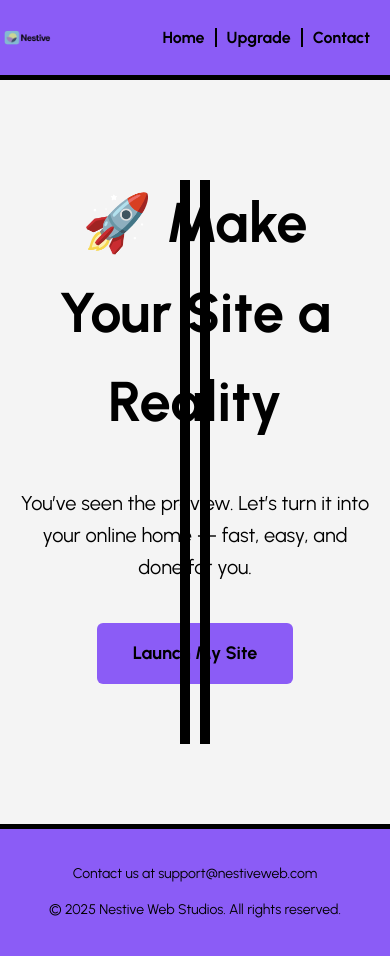
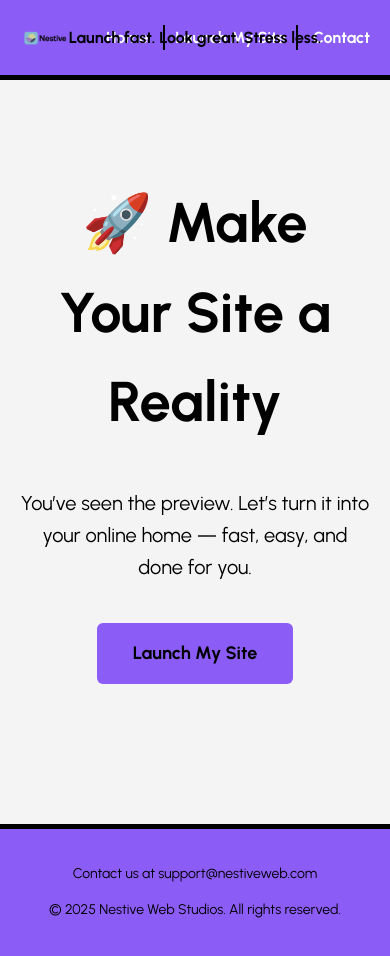
Before and after one commit to NestiveWebStudios/nestive-site, a React (Vite) app: page /upgrade in a window 390 px wide. Built offline with nearby package versions, Linux system fonts and the light colour scheme.

Commit message:
Site layout correction for mobile

```diff
--- a/index.html
+++ b/index.html
@@ -4,7 +4,7 @@
     <link href="https://fonts.googleapis.com/css2?family=Urbanist:wght@400;500;700&display=swap" rel="stylesheet">
     <link href="https://fonts.googleapis.com/css2?family=Poppins:wght@400;600&display=swap" rel="stylesheet">
     <meta charset="UTF-8" />
-    <link rel="icon" href="/favicon.png" />
+    <link rel="icon" type="image/png" href="/favicon.png" />
     <meta name="viewport" content="width=device-width, initial-scale=1.0" />
     <title>Nestive Web Studios</title>
   </head>
--- a/src/App.jsx
+++ b/src/App.jsx
@@ -13,56 +13,66 @@ const App = () => {
         flexDirection: 'column',
         minHeight: '100vh',
         backgroundColor: 'inherit',
-        fontFamily: "'Urbanist', sans-serif" // Ensure fallback to Urbanist if style.css fails
+        fontFamily: "'Urbanist', sans-serif"
       }}>
         <nav style={{
+          width: '100%',
           display: 'flex',
           alignItems: 'center',
           justifyContent: 'space-between',
-          paddingLeft: '0px',
-          paddingRight: '20px',
+          padding: '0 20px',
           backgroundColor: '#8B5CF6',
           borderBottom: '5px solid #000',
           height: '80px',
-          overflow: 'hidden'
+          boxSizing: 'border-box',
+          position: 'relative'
         }}>
 
+          {/* Logo */}
           <Link to="/" style={{ display: 'flex', alignItems: 'center' }}>
             <img
               src="/nestive-transparent-logo.png"
               alt="Nestive Logo"
-              style={{
-                height: '700px',
-                width: 'auto',
-                maxWidth: '33%',
-                objectFit: 'contain',
-                marginRight: '10px'
-              }}
+              className="nav-logo"
             />
           </Link>
 
-          <div>
+          {/* Quote Centered in Banner */}
+          <div style={{
+            position: 'absolute',
+            left: '50%',
+            transform: 'translateX(-50%)',
+            fontWeight: 'bold',
+            color: '#000',
+            fontSize: '1rem',
+            whiteSpace: 'nowrap'
+          }}>
+            Launch fast. Look great. Stress less.
+          </div>
+
+          {/* Navigation Links */}
+          <div style={{ display: 'flex', gap: '15px' }}>
             <Link to="/" style={{
-              marginRight: '10px',
               textDecoration: 'none',
-              fontWeight: 'bold'
+              fontWeight: 'bold',
+              color: '#fff'
             }}>
               Home
             </Link>
-            <Link to="/upgrade" style={{
-              marginRight: '10px',
+            <Link to="/upgrade-details" style={{
               textDecoration: 'none',
               borderLeft: '2px solid #000',
               borderRight: '2px solid #000',
-              paddingRight: '10px',
-              paddingLeft: '10px',
-              fontWeight: 'bold'
+              padding: '0 10px',
+              fontWeight: 'bold',
+              color: '#fff'
             }}>
-              Upgrade
+              Launch My Site
             </Link>
             <a href="mailto:support@nestiveweb.com" style={{
               textDecoration: 'none',
-              fontWeight: 'bold'
+              fontWeight: 'bold',
+              color: '#fff'
             }}>
               Contact
             </a>
--- a/src/Home.jsx
+++ b/src/Home.jsx
@@ -15,22 +15,6 @@ const Home = () => {
       backgroundColor: 'inherit',
       position: 'relative'
     }}>
-
-      {/* Top Horizontal Lines */}
-      <div style={{
-        width: '1000px',
-        height: '5px',
-        backgroundColor: '#000',
-        marginBottom: '8px'
-      }} />
-      <div style={{
-        width: '1000px',
-        height: '5px',
-        backgroundColor: '#000',
-        marginBottom: '30px'
-      }} />
-
-
 
       <h1>✨Your Dream Site Starts Here✨</h1>
 
@@ -72,20 +56,6 @@ const Home = () => {
       >
         Request a Free Preview
       </a>
-
-      {/* Bottom Horizontal Lines */}
-      <div style={{
-        width: '1000px',
-        height: '5px',
-        backgroundColor: '#000',
-        marginTop: '30px'
-      }} />
-      <div style={{
-        width: '1000px',
-        height: '5px',
-        backgroundColor: '#000',
-        marginTop: '8px'
-      }} />
     </div>
   );
 };
--- a/src/Upgrade.jsx
+++ b/src/Upgrade.jsx
@@ -14,40 +14,6 @@ const Upgrade = () => {
       padding: '40px 20px',
       boxSizing: 'border-box'
     }}>
-      {/* Left Vertical Lines */}
-      <div style={{
-        position: 'absolute',
-        top: '180px',
-        bottom: '100px',
-        left: '200px',
-        width: '5px',
-        backgroundColor: '#000'
-      }} />
-       <div style={{
-        position: 'absolute',
-        top: '180px',
-        bottom: '100px',
-        left: '180px',
-        width: '5px',
-        backgroundColor: '#000'
-      }} />
-      {/* Right Vertical Lines */}
-      <div style={{
-        position: 'absolute',
-        top: '180px',
-        bottom: '100px',
-        right: '200px',
-        width: '5px',
-        backgroundColor: '#000'
-      }} />
-       <div style={{
-        position: 'absolute',
-        top: '180px',
-        bottom: '100px',
-        right: '180px',
-        width: '5px',
-        backgroundColor: '#000'
-      }} />
       <h1 style={{
         fontSize: '56px',
         fontWeight: 'bold',
--- a/src/style.css
+++ b/src/style.css
@@ -10,7 +10,20 @@ html, body {
   font-weight: lighter;
   line-height: 1.6;
 }
+.nav-logo {
+  height: 120px;
+  max-height: 120px;
+  width: auto;
+  object-fit: contain;
+  margin: 0;
+  padding: 0;
+}
 
+@media (max-width: 768px) {
+  .nav-logo {
+    height: 50px;
+  }
+}
 
 /* Ensure root always fills full height */
 #root {
```
